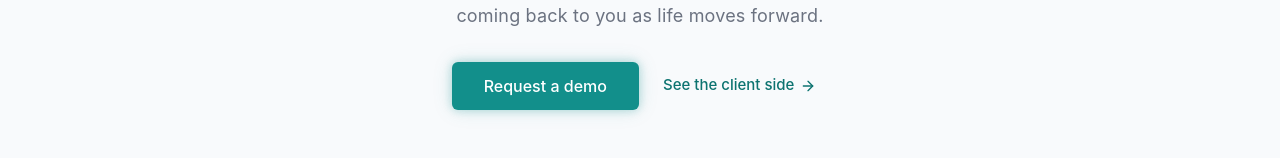
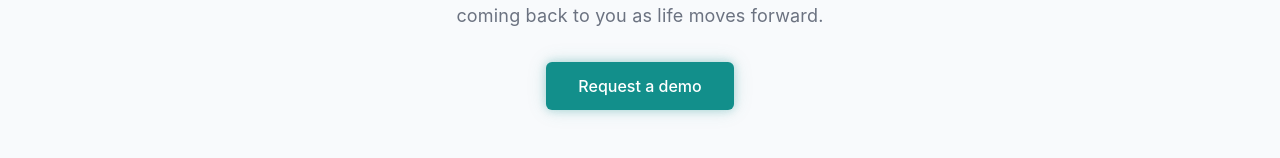
Before and after one commit to Willow-07042002-Inc/landing-page-v, a React (Vite) app: page /platform in a window 1280 px wide. Shown: the part 353-511 px from the top of the page. Built offline with nearby package versions, Linux system fonts and the light colour scheme; a web font is replaced by a local one.

Commit message:
For attorneys: the hero's only action is Request a demo
Co-Authored-By: Claude Opus 5.5 <noreply@anthropic.com>

```diff
--- a/src/pages/site/AttorneysPage.tsx
+++ b/src/pages/site/AttorneysPage.tsx
@@ -178,7 +178,6 @@ const AttorneysPage = () => {
         title="Signing shouldn't be the last time"
         accent="you hear from a client."
         subtitle="Willow keeps your clients and their families coming back to you as life moves forward."
-        secondary={{ label: "See the client side", to: "/for-clients" }}
         visualAspect="1440 / 855"
         visual={
           <PrintFrame print="/nyc-skyline.jpg" aspect="1440 / 855" className="shadow-2xl">
```
